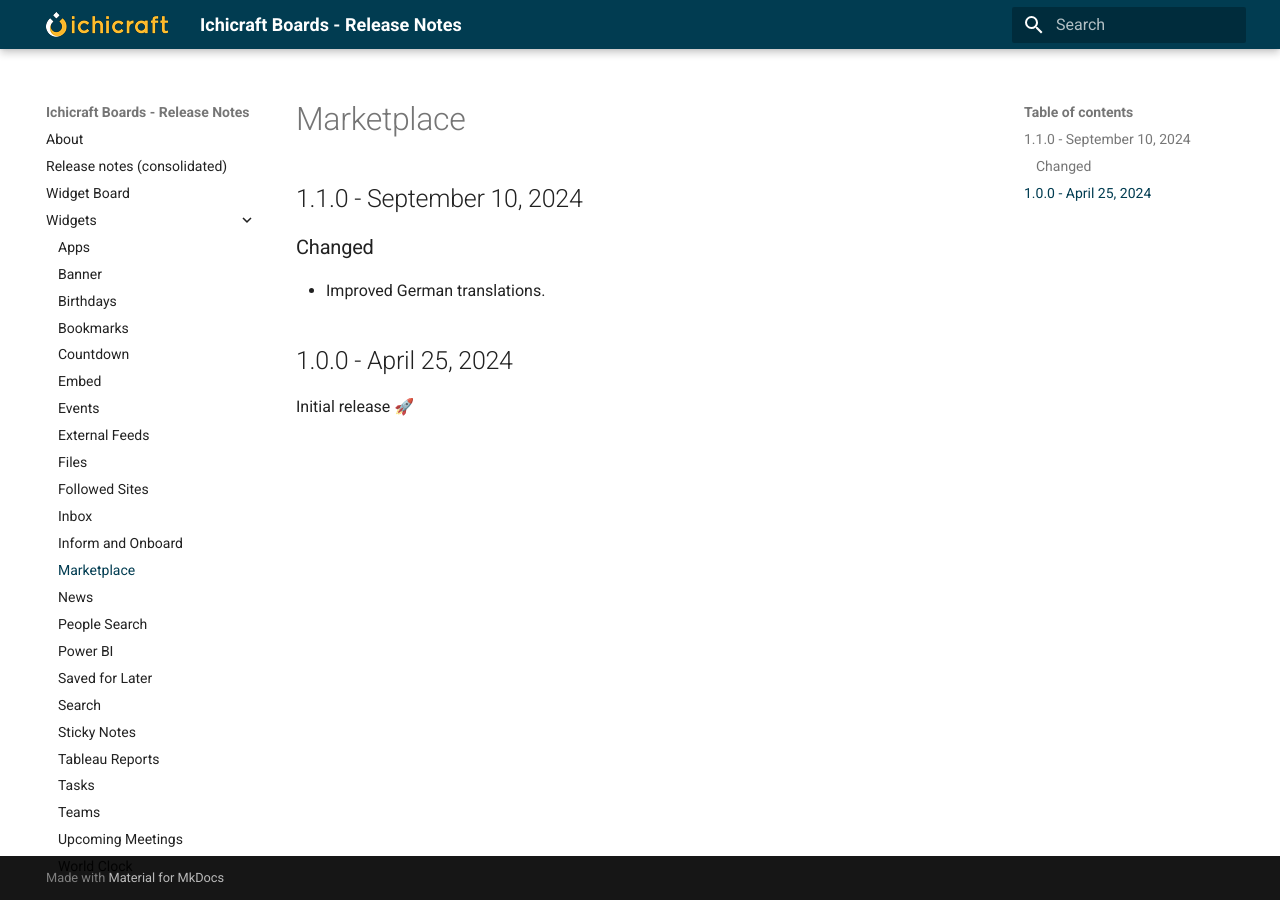
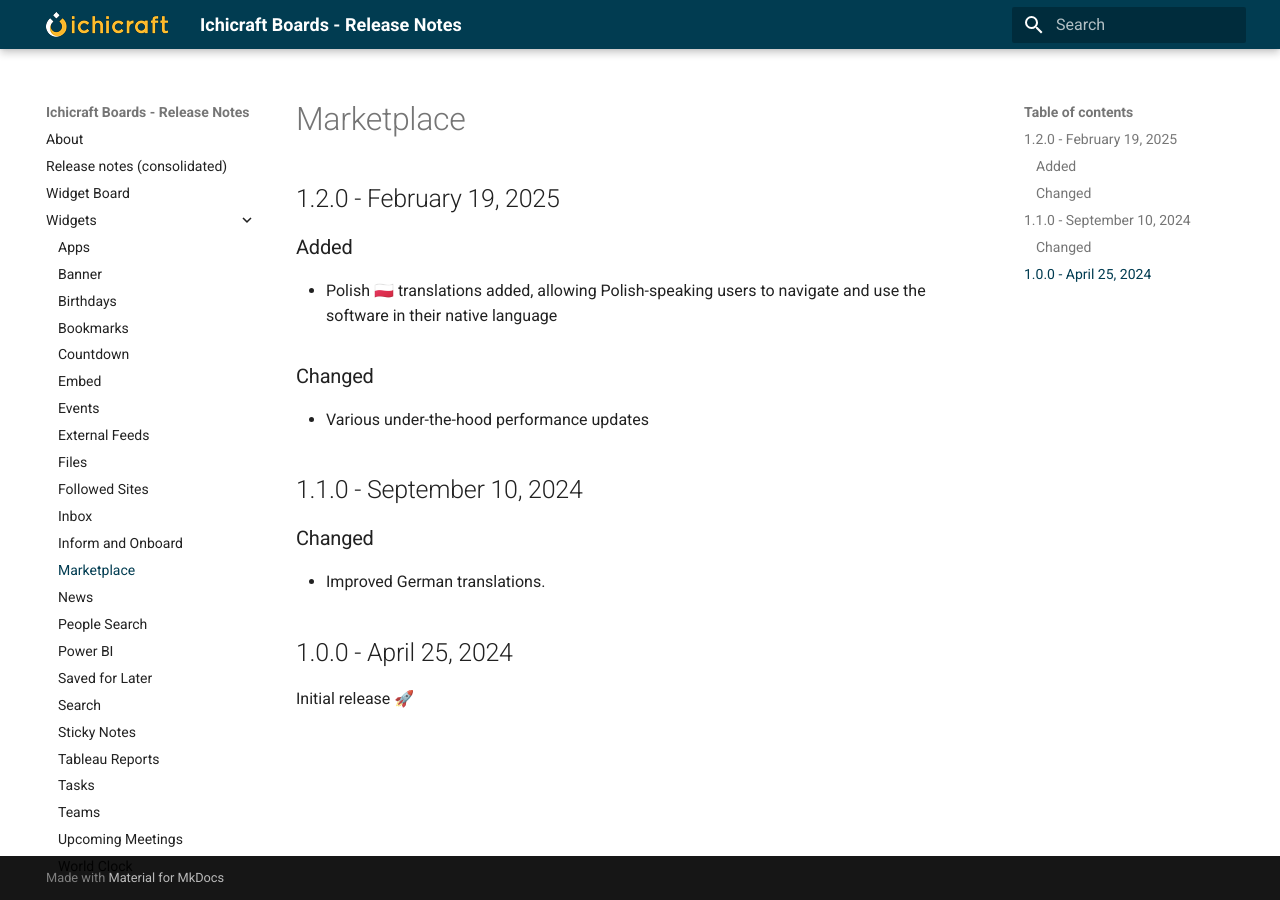
Before and after one commit to ichicraft/widgets-docs, an MkDocs documentation site: the page built from docs/Widgets/Marketplace.md, in a window 1280 px wide. Built offline with MkDocs 1.6.1 and Material for MkDocs 9.7.7, drawn with Linux system fonts in a browser that asks for light colours.

```diff
--- a/docs/Widgets/Marketplace.md
+++ b/docs/Widgets/Marketplace.md
@@ -1,3 +1,11 @@
+## 1.2.0 - February 19, 2025
+
+### Added
+- Polish 🇵🇱 translations added, allowing Polish-speaking users to navigate and use the software in their native language
+
+### Changed
+- Various under-the-hood performance updates
+
 ## 1.1.0 - September 10, 2024
 
 ### Changed
```
Also changed, not shown: docs/Release-notes-(consolidated).md (+8 -0 lines).
